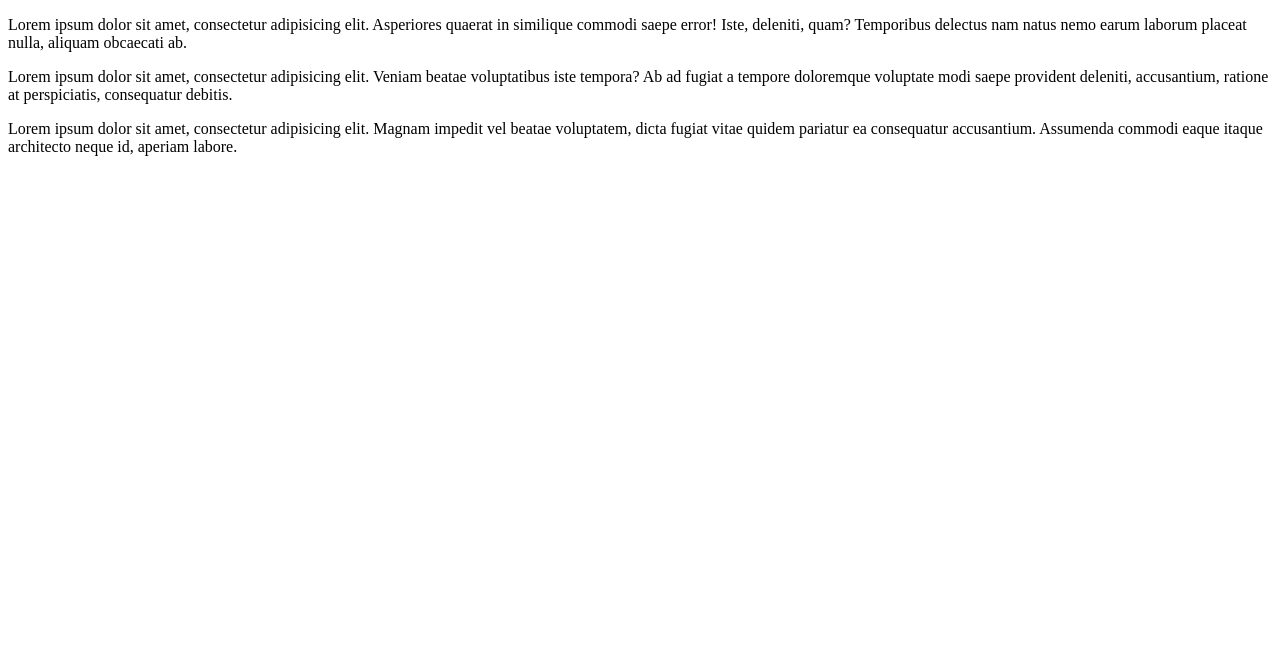
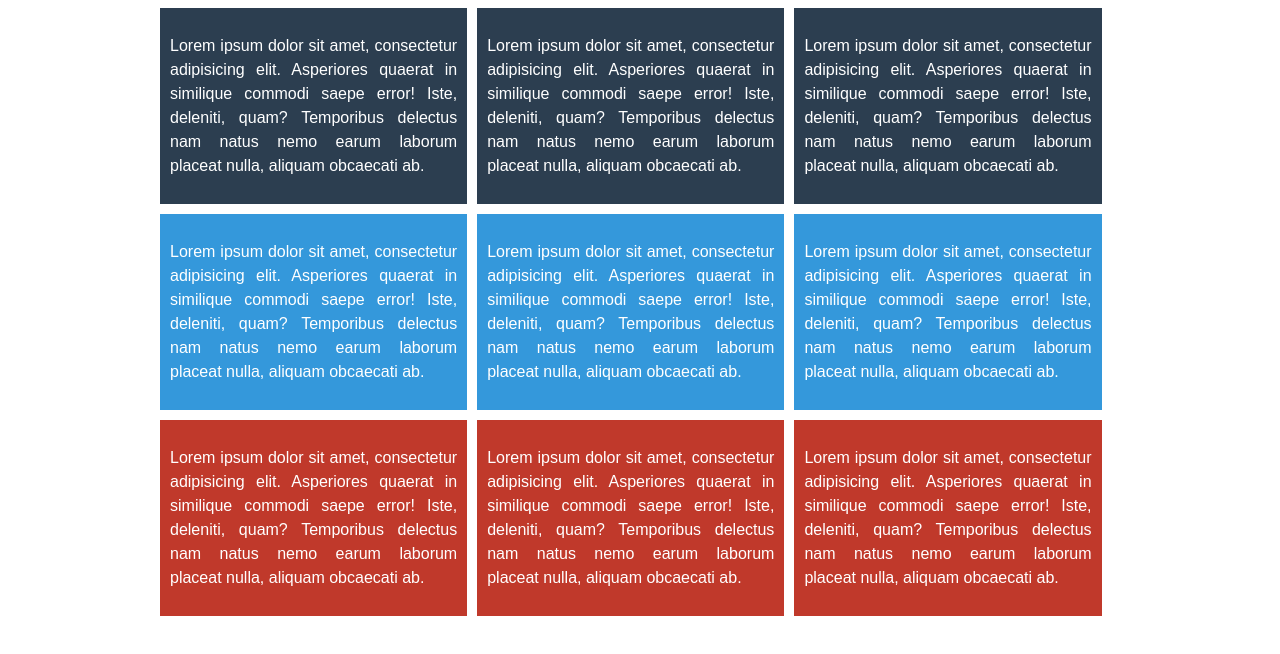
Before and after one commit to husain100b/polo, a plain HTML site: page home.html in a window 1280 px wide. Drawn offline with Linux system fonts and the light colour scheme.

Commit message:
Play with HTML and CSS

```diff
--- a/home.html
+++ b/home.html
@@ -3,6 +3,38 @@
 <head>
 	<meta charset="UTF-8">
 	<title>Home html And Github</title>
+
+	<style>
+		.wrap {
+			width: 960px;
+			margin: 0 auto;
+			margin-bottom: 10px;
+			overflow: hidden;
+		}
+
+		.wrap.wrap-two .wrap-col {
+			background: rgba(52, 152, 219,1.0);
+		}
+
+		.wrap.wrap-three .wrap-col {
+			background: rgba(192, 57, 43,1.0);
+		}
+
+		.wrap-col {
+			width: 32%;
+			margin-right: 10px;
+			float: left;
+			background: rgba(44, 62, 80,1);
+			color: #fff;
+			padding: 10px;
+			-webkit-box-sizing: border-box;
+			-moz-box-sizing: border-box;
+			box-sizing: border-box;
+			font-family: sans-serif;
+			line-height: 1.5;
+			text-align: justify;
+		}
+	</style>
 </head>
 <body>
 	<div class="wrap">
@@ -10,10 +42,34 @@
 				<p>Lorem ipsum dolor sit amet, consectetur adipisicing elit. Asperiores quaerat in similique commodi saepe error! Iste, deleniti, quam? Temporibus delectus nam natus nemo earum laborum placeat nulla, aliquam obcaecati ab.</p>
 			</div>
 			<div class="wrap-col">
-				<p>Lorem ipsum dolor sit amet, consectetur adipisicing elit. Veniam beatae voluptatibus iste tempora? Ab ad fugiat a tempore doloremque voluptate modi saepe provident deleniti, accusantium, ratione at perspiciatis, consequatur debitis.</p>
+				<p>Lorem ipsum dolor sit amet, consectetur adipisicing elit. Asperiores quaerat in similique commodi saepe error! Iste, deleniti, quam? Temporibus delectus nam natus nemo earum laborum placeat nulla, aliquam obcaecati ab.</p>
 			</div>
 			<div class="wrap-col">
-				<p>Lorem ipsum dolor sit amet, consectetur adipisicing elit. Magnam impedit vel beatae voluptatem, dicta fugiat vitae quidem pariatur ea consequatur accusantium. Assumenda commodi eaque itaque architecto neque id, aperiam labore.</p>
+				<p>Lorem ipsum dolor sit amet, consectetur adipisicing elit. Asperiores quaerat in similique commodi saepe error! Iste, deleniti, quam? Temporibus delectus nam natus nemo earum laborum placeat nulla, aliquam obcaecati ab.</p>
+			</div>
+		</div>
+
+		<div class="wrap wrap-two">
+			<div class="wrap-col">
+				<p>Lorem ipsum dolor sit amet, consectetur adipisicing elit. Asperiores quaerat in similique commodi saepe error! Iste, deleniti, quam? Temporibus delectus nam natus nemo earum laborum placeat nulla, aliquam obcaecati ab.</p>
+			</div>
+			<div class="wrap-col">
+				<p>Lorem ipsum dolor sit amet, consectetur adipisicing elit. Asperiores quaerat in similique commodi saepe error! Iste, deleniti, quam? Temporibus delectus nam natus nemo earum laborum placeat nulla, aliquam obcaecati ab.</p>
+			</div>
+			<div class="wrap-col">
+				<p>Lorem ipsum dolor sit amet, consectetur adipisicing elit. Asperiores quaerat in similique commodi saepe error! Iste, deleniti, quam? Temporibus delectus nam natus nemo earum laborum placeat nulla, aliquam obcaecati ab.</p>
+			</div>
+		</div>
+
+		<div class="wrap wrap-three">
+			<div class="wrap-col">
+				<p>Lorem ipsum dolor sit amet, consectetur adipisicing elit. Asperiores quaerat in similique commodi saepe error! Iste, deleniti, quam? Temporibus delectus nam natus nemo earum laborum placeat nulla, aliquam obcaecati ab.</p>
+			</div>
+			<div class="wrap-col">
+				<p>Lorem ipsum dolor sit amet, consectetur adipisicing elit. Asperiores quaerat in similique commodi saepe error! Iste, deleniti, quam? Temporibus delectus nam natus nemo earum laborum placeat nulla, aliquam obcaecati ab.</p>
+			</div>
+			<div class="wrap-col">
+				<p>Lorem ipsum dolor sit amet, consectetur adipisicing elit. Asperiores quaerat in similique commodi saepe error! Iste, deleniti, quam? Temporibus delectus nam natus nemo earum laborum placeat nulla, aliquam obcaecati ab.</p>
 			</div>
 		</div>
 </body>
```
